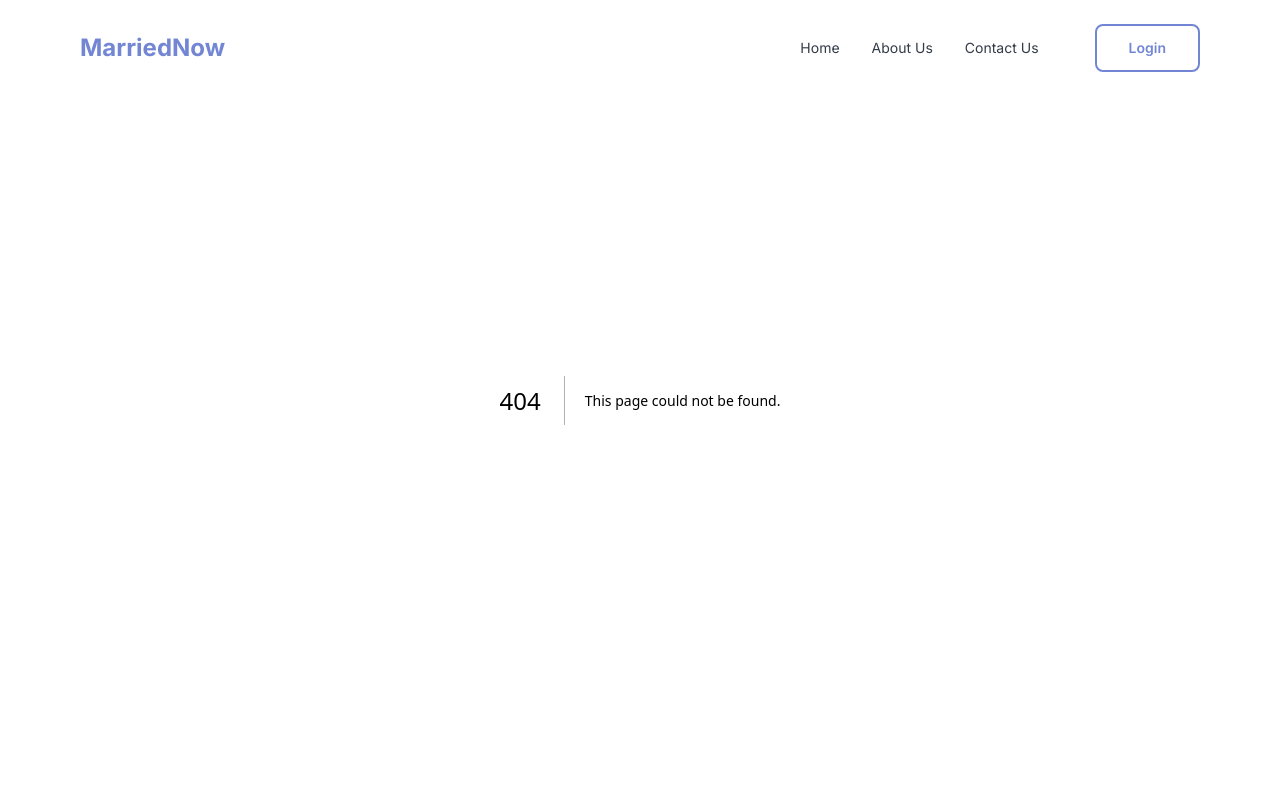
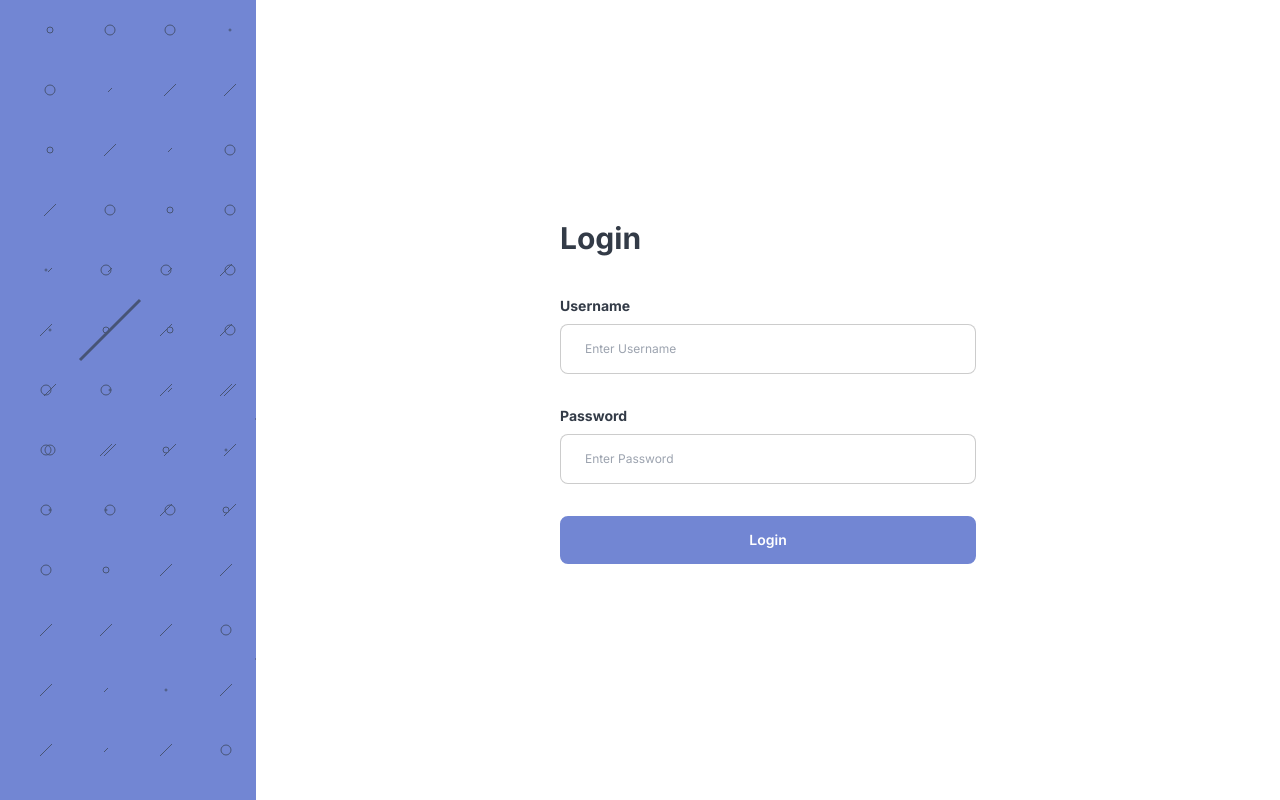
Before and after one commit to Dedenno17/marriednow, a Next.js app: page /login in a window 1280 px wide. Before the commit this address had no page. Built offline with nearby package versions, Linux system fonts and the light colour scheme.

Commit message:
feat: create UI for login page

```diff
--- a/src/app/layout.tsx
+++ b/src/app/layout.tsx
@@ -1,7 +1,10 @@
+"use client";
+
 import Header from "@/components/Header";
 import "./globals.css";
 import type { Metadata } from "next";
 import { Inter } from "next/font/google";
+import { usePathname } from "next/navigation";
 
 const inter = Inter({
   subsets: ["latin"],
@@ -18,10 +21,12 @@ export default function RootLayout({
 }: {
   children: React.ReactNode;
 }) {
+  const pathName = usePathname();
+
   return (
     <html lang="en">
       <body className={inter.className}>
-        <Header />
+        {pathName !== "/login" && <Header />}
         {children}
       </body>
     </html>
--- /dev/null
+++ b/src/app/login/page.tsx
@@ -0,0 +1,65 @@
+"use client";
+
+import React, { useState } from "react";
+
+import Button from "@/components/UI/Button";
+import InputField from "@/components/UI/InputField";
+import Sprinkle from "@/icons/Sprinkle.svg";
+
+const Login = () => {
+  // LOCAL STATE
+  const [username, setUsername] = useState<string>("");
+  const [password, setPassword] = useState<string>("");
+
+  // FUNCTION SUBMIT
+  const submitHandler = (e: React.FormEvent) => {
+    e.preventDefault();
+  };
+
+  return (
+    <div className="w-full min-h-screen bg-red-300 flex items-stretch">
+      <div className="w-[20%] bg-darkBlue relative overflow-hidden">
+        <Sprinkle className="text-[10rem] absolute top-0 -left-10 brightness-50" />
+        <Sprinkle className="text-[20rem] absolute bottom-0 -right-20 brightness-50" />
+      </div>
+
+      {/* FORM */}
+      <div className="bg-white w-[80%] flex">
+        <div className="m-auto p-8 max-w-[480px] w-[480px]">
+          <div className="w-full py-6 text-3xl text-primaryBlack font-bold">
+            Login
+          </div>
+          <form
+            className="w-full flex flex-col gap-8 py-4"
+            onSubmit={submitHandler}
+          >
+            <InputField
+              label="Username"
+              type="text"
+              id="username"
+              name="username"
+              placeholder="Enter Username"
+              value={username}
+              onChange={(e) => setUsername(e.target.value)}
+            />
+            <InputField
+              label="Password"
+              type="password"
+              id="password"
+              name="password"
+              placeholder="Enter Password"
+              value={password}
+              onChange={(e) => setPassword(e.target.value)}
+            />
+            <Button type="submit" className="w-full" variants="primary">
+              Login
+            </Button>
+          </form>
+          <div className="w-full h-6 flex items-center text-sm text-red-400"></div>
+        </div>
+      </div>
+    </div>
+  );
+};
+
+export default Login;
--- a/src/app/page.tsx
+++ b/src/app/page.tsx
@@ -1,3 +1,5 @@
+"use client";
+
 import Hero from "@/components/HomePage/Hero";
 
 export default function Home() {
--- a/src/components/Header/index.tsx
+++ b/src/components/Header/index.tsx
@@ -2,6 +2,8 @@
 
 import React from "react";
 import Link from "next/link";
+import { useRouter } from "next/navigation";
+import Button from "../UI/Button";
 
 interface NavLink {
   id: string;
@@ -17,6 +19,8 @@ const navigationLinks: NavLink[] = [
 ];
 
 const Header = () => {
+  const router = useRouter();
+
   return (
     <header className="fixed z-50 w-full bg-white">
       <div className="max-w-[1200px] px-10 py-6 mx-auto flex items-center justify-between">
@@ -36,13 +40,13 @@ const Header = () => {
               ))}
             </ul>
           </nav>
-          <button
+          <Button
             type="button"
-            className="bg-white text-darkBlue hover:bg-darkBlue hover:text-white py-3 px-8 text-sm font-semibold rounded-lg border-[2px] border-darkBlue"
-            onClick={() => {}}
+            variants="outline"
+            onClick={() => router.push("login")}
           >
             Login
-          </button>
+          </Button>
         </div>
       </div>
     </header>
--- a/src/components/HomePage/Hero.tsx
+++ b/src/components/HomePage/Hero.tsx
@@ -8,6 +8,7 @@ import TypewriterComponent from "typewriter-effect";
 import heroImage1 from "../../../public/images/hero/hero-image-1.jpg";
 import heroImage2 from "../../../public/images/hero/hero-image-2.jpg";
 import heroImage3 from "../../../public/images/hero/hero-image-3.jpg";
+import Button from "../UI/Button";
 
 const Hero = () => {
   const router = useRouter();
@@ -111,13 +112,13 @@ const Hero = () => {
           Undang orang-orang terdekat dalam momen kebahagiaan pernikahan Anda
           dengan dengan cara yang efektif dan efisien.
         </p>
-        <button
-          className="bg-darkBlue text-white hover:brightness-95 w-[180px] py-3 px-8 text-sm font-semibold rounded-lg border-[2px] border-darkBlue"
+        <Button
           type="button"
+          variants="primary"
           onClick={() => router.push("/create")}
         >
           Buat Undangan
-        </button>
+        </Button>
       </div>
     </section>
   );
--- /dev/null
+++ b/src/components/UI/Button.tsx
@@ -0,0 +1,35 @@
+"use client";
+
+import React, { ReactNode } from "react";
+
+interface Props {
+  type: "submit" | "button" | undefined;
+  className?: string;
+  children: ReactNode;
+  variants: "outline" | "primary";
+  onClick?: () => void;
+}
+
+const Button: React.FC<Props> = ({
+  type,
+  className,
+  children,
+  variants,
+  onClick,
+}) => {
+  const classes = `${className} py-3 px-8 text-sm font-semibold rounded-lg border-[2px] border-darkBlue ${
+    variants === "outline"
+      ? "bg-white text-darkBlue hover:bg-darkBlue hover:text-white"
+      : variants === "primary"
+      ? "bg-darkBlue text-white hover:brightness-95"
+      : ""
+  }`;
+
+  return (
+    <button className={classes} type={type} onClick={onClick}>
+      {children}
+    </button>
+  );
+};
+
+export default Button;
--- /dev/null
+++ b/src/components/UI/InputField.tsx
@@ -0,0 +1,46 @@
+"use client";
+
+import React, { InputHTMLAttributes } from "react";
+
+interface Props extends InputHTMLAttributes<HTMLInputElement> {
+  type: string;
+  id?: string;
+  name?: string;
+  className?: string;
+  placeholder?: string;
+  value: string;
+  onChange: (e: any) => void;
+  label?: string;
+}
+
+const InputField: React.FC<Props> = ({
+  type,
+  id,
+  name,
+  className,
+  placeholder,
+  label,
+  value,
+  onChange,
+}) => {
+  return (
+    <div className={`flex flex-col gap-2 ${className}`}>
+      {label && (
+        <label htmlFor={id} className="text-sm font-bold text-primaryBlack">
+          {label}
+        </label>
+      )}
+      <input
+        type={type}
+        id={id}
+        name={name}
+        placeholder={placeholder}
+        className="w-full py-4 px-6 border-[1px] border-black/20 rounded-lg text-xs outline-none bg-white"
+        value={value}
+        onChange={onChange}
+      />
+    </div>
+  );
+};
+
+export default InputField;
```
Also changed, not shown: src/icons/Sprinkle.svg (added).
